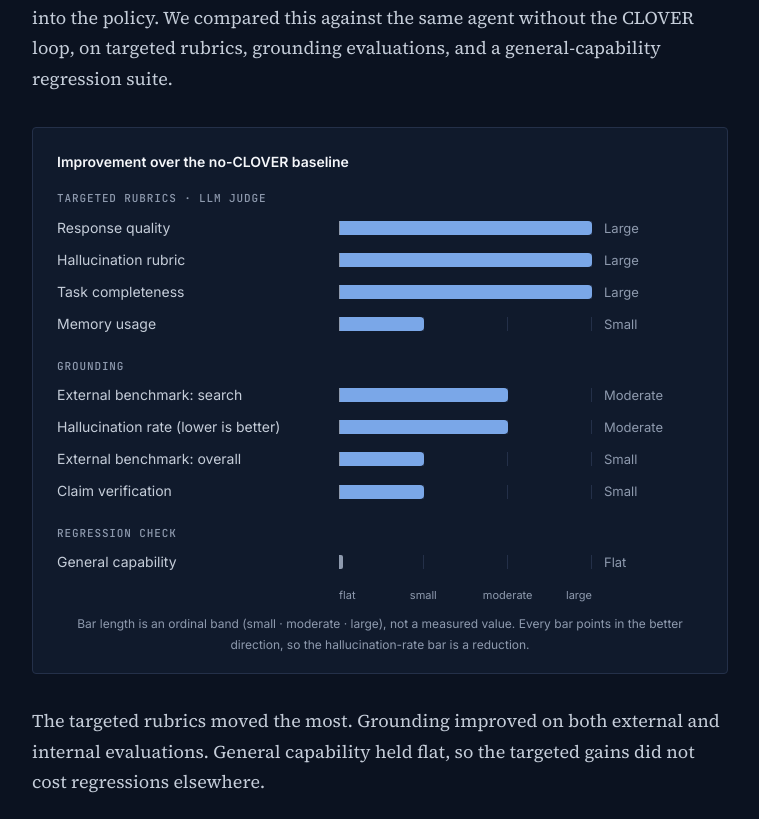
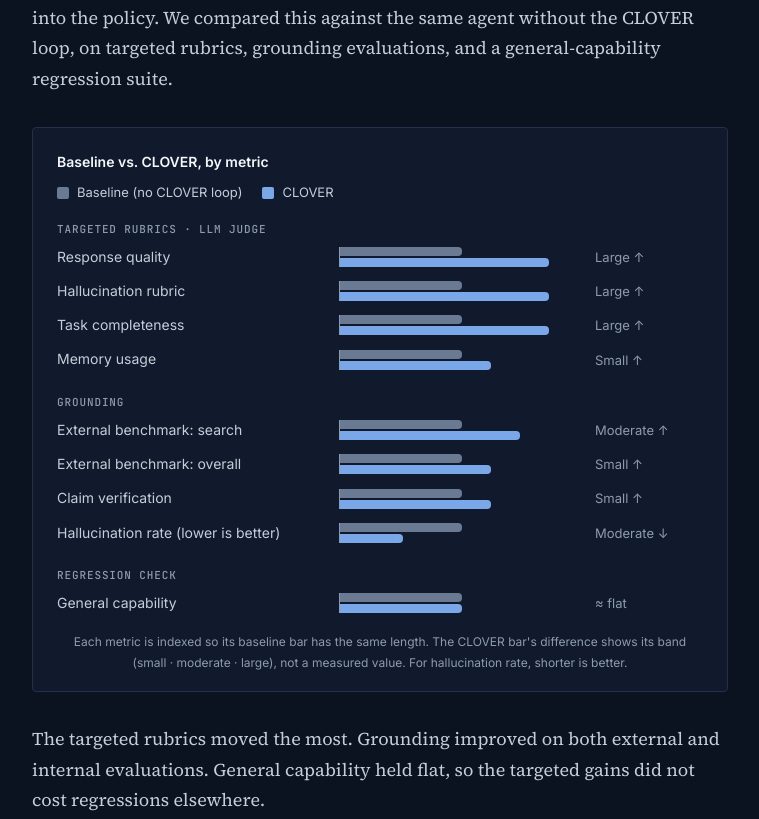
Before and after one commit to romilshah29/romilshah29.github.io, a plain HTML site: page clover.html in a window 1280 px wide. Shown: the part 9466-10285 px from the top of the page, without its empty margins (260-1019 px from the left). Drawn offline with nearby package versions, Linux system fonts and the light colour scheme.

Commit message:
Show baseline and CLOVER bars side by side in experiment chart
Each metric is indexed to a fixed-length baseline bar; the CLOVER bar
differs by its ordinal band, so no measured values are disclosed.

```diff
--- a/clover.html
+++ b/clover.html
@@ -98,29 +98,25 @@
   .trace .warn { color: #e0b46a; }
 
   .barchart { padding: 22px 24px 18px; }
-  .bc-title { font-family: var(--sans); font-size: 14px; font-weight: 600; color: var(--ink-head); margin: 0 0 6px !important; }
-  .bc-grp { font-family: var(--mono); font-size: 11px; letter-spacing: .08em; text-transform: uppercase; color: var(--ink-faint); margin: 16px 0 4px !important; }
-  .bc-row, .bc-axis { display: grid; grid-template-columns: minmax(0, 15em) 1fr 5.5em; align-items: center; gap: 12px; }
-  .bc-row { position: relative; padding: 5px 0; border-radius: 3px; outline: none; }
+  .bc-title { font-family: var(--sans); font-size: 14px; font-weight: 600; color: var(--ink-head); margin: 0 0 8px !important; }
+  .bc-legend { display: flex; flex-wrap: wrap; gap: 6px 20px; font-size: 13px; color: var(--ink-soft); margin-bottom: 4px; }
+  .bc-legend span { display: inline-flex; align-items: center; gap: 8px; }
+  .sw { display: inline-block; width: 12px; height: 12px; border-radius: 2px; }
+  .sw.base, .bc-bar.base { background: #6b7a93; }
+  .sw.exp, .bc-bar.exp { background: var(--navy); }
+  .bc-grp { font-family: var(--mono); font-size: 11px; letter-spacing: .08em; text-transform: uppercase; color: var(--ink-faint); margin: 16px 0 2px !important; }
+  .bc-row { display: grid; grid-template-columns: minmax(0, 15em) 1fr 6em; align-items: center; gap: 12px; position: relative; padding: 6px 0; border-radius: 3px; outline: none; }
   .bc-row:hover, .bc-row:focus-visible { background: rgba(122,167,232,.08); }
   .bc-lab { font-size: 14px; color: var(--ink-soft); line-height: 1.3; }
-  .bc-val { font-size: 13px; color: var(--ink-faint); }
-  .bc-track { position: relative; height: 14px; background-image: linear-gradient(to right, var(--rule) 1px, transparent 1px); background-size: calc(100% / 3) 100%; background-position: -1px 0; border-left: 1px solid var(--ink-faint); }
-  .bc-bar { position: absolute; left: 0; top: 0; bottom: 0; width: calc(var(--w) / 3 * 100%); background: var(--navy); border-radius: 0 4px 4px 0; }
-  .bc-bar.flat { width: 3px; background: var(--ink-faint); border-radius: 0 2px 2px 0; }
-  .bc-axis { margin-top: 8px; }
-  .bc-ticks { position: relative; height: 16px; font-size: 11px; color: var(--ink-faint); }
-  .bc-ticks span { position: absolute; top: 0; transform: translateX(-50%); }
-  .bc-ticks span:nth-child(1) { left: 0; transform: none; }
-  .bc-ticks span:nth-child(2) { left: 33.33%; }
-  .bc-ticks span:nth-child(3) { left: 66.67%; }
-  .bc-ticks span:nth-child(4) { left: 100%; transform: translateX(-100%); }
+  .bc-val { font-size: 13px; color: var(--ink-faint); white-space: nowrap; }
+  .bc-pair { display: flex; flex-direction: column; gap: 2px; border-left: 1px solid var(--ink-faint); }
+  .bc-track { position: relative; height: 9px; }
+  .bc-bar { position: absolute; left: 0; top: 0; bottom: 0; border-radius: 0 4px 4px 0; }
   .bc-row::after { content: attr(data-tip); position: absolute; right: 0; bottom: calc(100% + 2px); background: var(--tint); color: var(--ink-head); border: 1px solid var(--rule); font-size: 12px; padding: 4px 8px; border-radius: 3px; white-space: nowrap; pointer-events: none; opacity: 0; transition: opacity .12s; z-index: 2; }
   .bc-row:hover::after, .bc-row:focus-visible::after { opacity: 1; }
   @media (max-width: 600px) {
-    .bc-row, .bc-axis { grid-template-columns: 1fr 4.6em; gap: 4px 10px; }
+    .bc-row { grid-template-columns: 1fr 5.4em; gap: 4px 10px; }
     .bc-row .bc-lab { grid-column: 1 / -1; font-size: 13px; }
-    .bc-axis .bc-lab { display: none; }
     .bc-row::after { display: none; }
   }
   .note { font-family: var(--sans); font-size: 14px; color: var(--ink-faint); margin: 40px 0 0 !important; padding-top: 16px; border-top: 1px solid var(--rule); }
@@ -361,24 +357,24 @@ hook: verify-freshness-before-cite          <span class="star">★</span> = pivo
 
     <h3>Experiment: a real agentic-search task</h3>
     <p>To test the loop end to end outside the benchmark, we ran it on a real agentic-search problem: personalized deep research over live web search. The agent plans queries, reads sources, and writes a cited answer for a specific user. CLOVER attributed learnings from the agent's own trajectories, admitted them through the verification gate, injected them at test time, and then finetuned them into the policy. We compared this against the same agent without the CLOVER loop, on targeted rubrics, grounding evaluations, and a general-capability regression suite.</p>
-    <div class="figure barchart" role="group" aria-label="Improvement over the no-CLOVER baseline, by metric, in ordinal bands">
-      <p class="bc-title">Improvement over the no-CLOVER baseline</p>
+    <div class="figure barchart" role="group" aria-label="Baseline versus CLOVER, by metric, indexed so the baseline is the same length for every metric">
+      <p class="bc-title">Baseline vs. CLOVER, by metric</p>
+      <div class="bc-legend"><span><i class="sw base"></i>Baseline (no CLOVER loop)</span><span><i class="sw exp"></i>CLOVER</span></div>
       <div class="bc-body">
         <p class="bc-grp">Targeted rubrics · LLM judge</p>
-        <div class="bc-row" tabindex="0" data-tip="Response quality: large improvement"><span class="bc-lab">Response quality</span><span class="bc-track"><span class="bc-bar" style="--w:3"></span></span><span class="bc-val">Large</span></div>
-        <div class="bc-row" tabindex="0" data-tip="Hallucination rubric: large improvement"><span class="bc-lab">Hallucination rubric</span><span class="bc-track"><span class="bc-bar" style="--w:3"></span></span><span class="bc-val">Large</span></div>
-        <div class="bc-row" tabindex="0" data-tip="Task completeness: large improvement"><span class="bc-lab">Task completeness</span><span class="bc-track"><span class="bc-bar" style="--w:3"></span></span><span class="bc-val">Large</span></div>
-        <div class="bc-row" tabindex="0" data-tip="Memory usage: small improvement"><span class="bc-lab">Memory usage</span><span class="bc-track"><span class="bc-bar" style="--w:1"></span></span><span class="bc-val">Small</span></div>
+        <div class="bc-row" tabindex="0" data-tip="Response quality: large improvement vs. baseline" aria-label="Response quality: large improvement vs. baseline"><span class="bc-lab">Response quality</span><span class="bc-pair"><span class="bc-track"><span class="bc-bar base" style="width:50%"></span></span><span class="bc-track"><span class="bc-bar exp" style="width:86%"></span></span></span><span class="bc-val">Large ↑</span></div>
+        <div class="bc-row" tabindex="0" data-tip="Hallucination rubric: large improvement vs. baseline" aria-label="Hallucination rubric: large improvement vs. baseline"><span class="bc-lab">Hallucination rubric</span><span class="bc-pair"><span class="bc-track"><span class="bc-bar base" style="width:50%"></span></span><span class="bc-track"><span class="bc-bar exp" style="width:86%"></span></span></span><span class="bc-val">Large ↑</span></div>
+        <div class="bc-row" tabindex="0" data-tip="Task completeness: large improvement vs. baseline" aria-label="Task completeness: large improvement vs. baseline"><span class="bc-lab">Task completeness</span><span class="bc-pair"><span class="bc-track"><span class="bc-bar base" style="width:50%"></span></span><span class="bc-track"><span class="bc-bar exp" style="width:86%"></span></span></span><span class="bc-val">Large ↑</span></div>
+        <div class="bc-row" tabindex="0" data-tip="Memory usage: small improvement vs. baseline" aria-label="Memory usage: small improvement vs. baseline"><span class="bc-lab">Memory usage</span><span class="bc-pair"><span class="bc-track"><span class="bc-bar base" style="width:50%"></span></span><span class="bc-track"><span class="bc-bar exp" style="width:62%"></span></span></span><span class="bc-val">Small ↑</span></div>
         <p class="bc-grp">Grounding</p>
-        <div class="bc-row" tabindex="0" data-tip="External benchmark: search: moderate improvement"><span class="bc-lab">External benchmark: search</span><span class="bc-track"><span class="bc-bar" style="--w:2"></span></span><span class="bc-val">Moderate</span></div>
-        <div class="bc-row" tabindex="0" data-tip="Hallucination rate (lower is better): moderate improvement"><span class="bc-lab">Hallucination rate (lower is better)</span><span class="bc-track"><span class="bc-bar" style="--w:2"></span></span><span class="bc-val">Moderate</span></div>
-        <div class="bc-row" tabindex="0" data-tip="External benchmark: overall: small improvement"><span class="bc-lab">External benchmark: overall</span><span class="bc-track"><span class="bc-bar" style="--w:1"></span></span><span class="bc-val">Small</span></div>
-        <div class="bc-row" tabindex="0" data-tip="Claim verification: small improvement"><span class="bc-lab">Claim verification</span><span class="bc-track"><span class="bc-bar" style="--w:1"></span></span><span class="bc-val">Small</span></div>
+        <div class="bc-row" tabindex="0" data-tip="External benchmark: search: moderate improvement vs. baseline" aria-label="External benchmark: search: moderate improvement vs. baseline"><span class="bc-lab">External benchmark: search</span><span class="bc-pair"><span class="bc-track"><span class="bc-bar base" style="width:50%"></span></span><span class="bc-track"><span class="bc-bar exp" style="width:74%"></span></span></span><span class="bc-val">Moderate ↑</span></div>
+        <div class="bc-row" tabindex="0" data-tip="External benchmark: overall: small improvement vs. baseline" aria-label="External benchmark: overall: small improvement vs. baseline"><span class="bc-lab">External benchmark: overall</span><span class="bc-pair"><span class="bc-track"><span class="bc-bar base" style="width:50%"></span></span><span class="bc-track"><span class="bc-bar exp" style="width:62%"></span></span></span><span class="bc-val">Small ↑</span></div>
+        <div class="bc-row" tabindex="0" data-tip="Claim verification: small improvement vs. baseline" aria-label="Claim verification: small improvement vs. baseline"><span class="bc-lab">Claim verification</span><span class="bc-pair"><span class="bc-track"><span class="bc-bar base" style="width:50%"></span></span><span class="bc-track"><span class="bc-bar exp" style="width:62%"></span></span></span><span class="bc-val">Small ↑</span></div>
+        <div class="bc-row" tabindex="0" data-tip="Hallucination rate (lower is better): moderate reduction vs. baseline" aria-label="Hallucination rate (lower is better): moderate reduction vs. baseline"><span class="bc-lab">Hallucination rate (lower is better)</span><span class="bc-pair"><span class="bc-track"><span class="bc-bar base" style="width:50%"></span></span><span class="bc-track"><span class="bc-bar exp" style="width:26%"></span></span></span><span class="bc-val">Moderate ↓</span></div>
         <p class="bc-grp">Regression check</p>
-        <div class="bc-row" tabindex="0" data-tip="General capability: flat change"><span class="bc-lab">General capability</span><span class="bc-track"><span class="bc-bar flat" style="--w:0"></span></span><span class="bc-val">Flat</span></div>
-        <div class="bc-axis" aria-hidden="true"><span class="bc-lab"></span><span class="bc-ticks"><span>flat</span><span>small</span><span>moderate</span><span>large</span></span><span class="bc-val"></span></div>
+        <div class="bc-row" tabindex="0" data-tip="General capability: no significant change vs. baseline" aria-label="General capability: no significant change vs. baseline"><span class="bc-lab">General capability</span><span class="bc-pair"><span class="bc-track"><span class="bc-bar base" style="width:50%"></span></span><span class="bc-track"><span class="bc-bar exp" style="width:50%"></span></span></span><span class="bc-val">≈ flat</span></div>
       </div>
-      <figcaption class="figure-cap">Bar length is an ordinal band (small · moderate · large), not a measured value. Every bar points in the better direction, so the hallucination-rate bar is a reduction.</figcaption>
+      <figcaption class="figure-cap">Each metric is indexed so its baseline bar has the same length. The CLOVER bar's difference shows its band (small · moderate · large), not a measured value. For hallucination rate, shorter is better.</figcaption>
     </div>
     <p>The targeted rubrics moved the most. Grounding improved on both external and internal evaluations. General capability held flat, so the targeted gains did not cost regressions elsewhere.</p>
 
```
